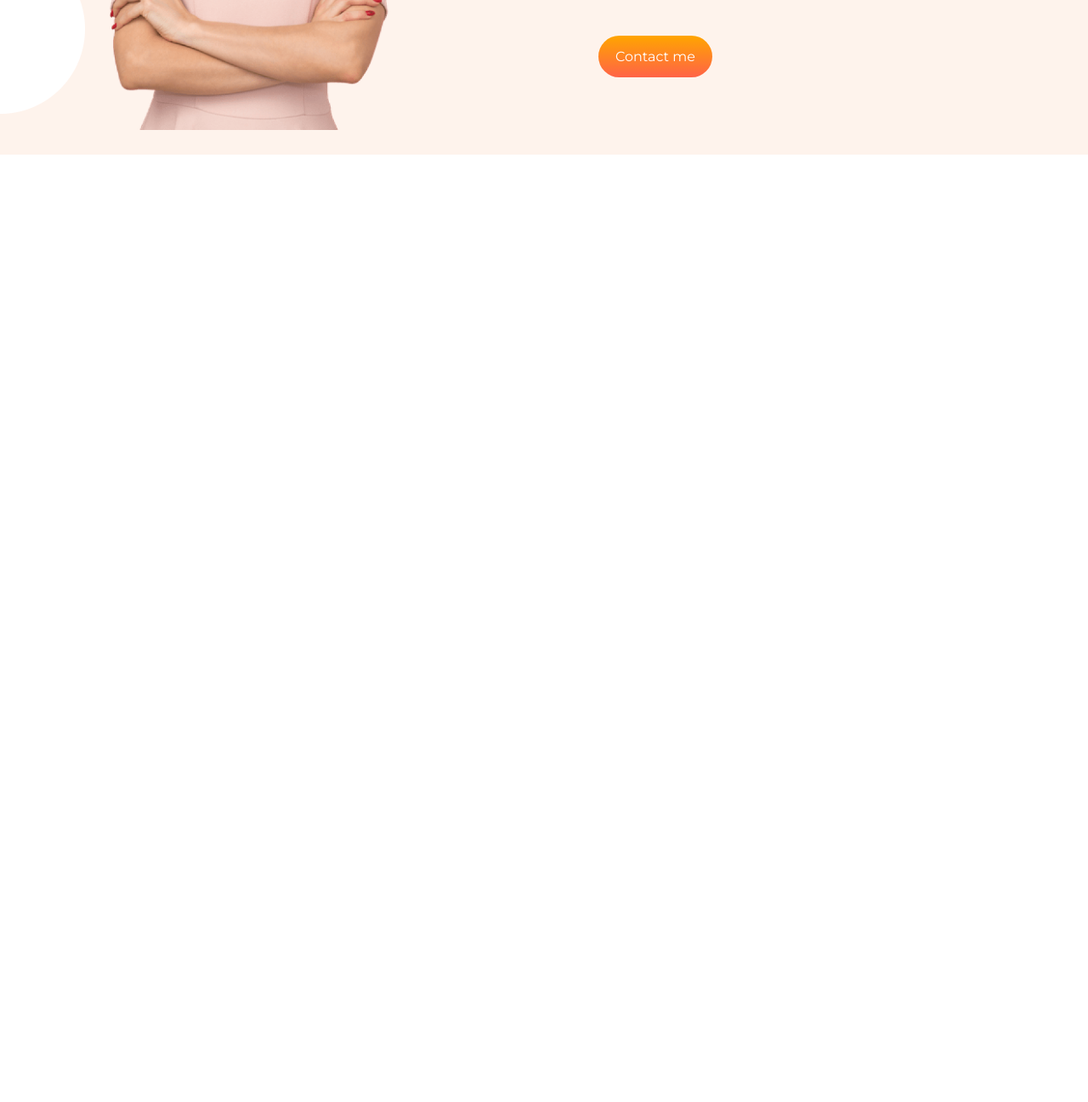
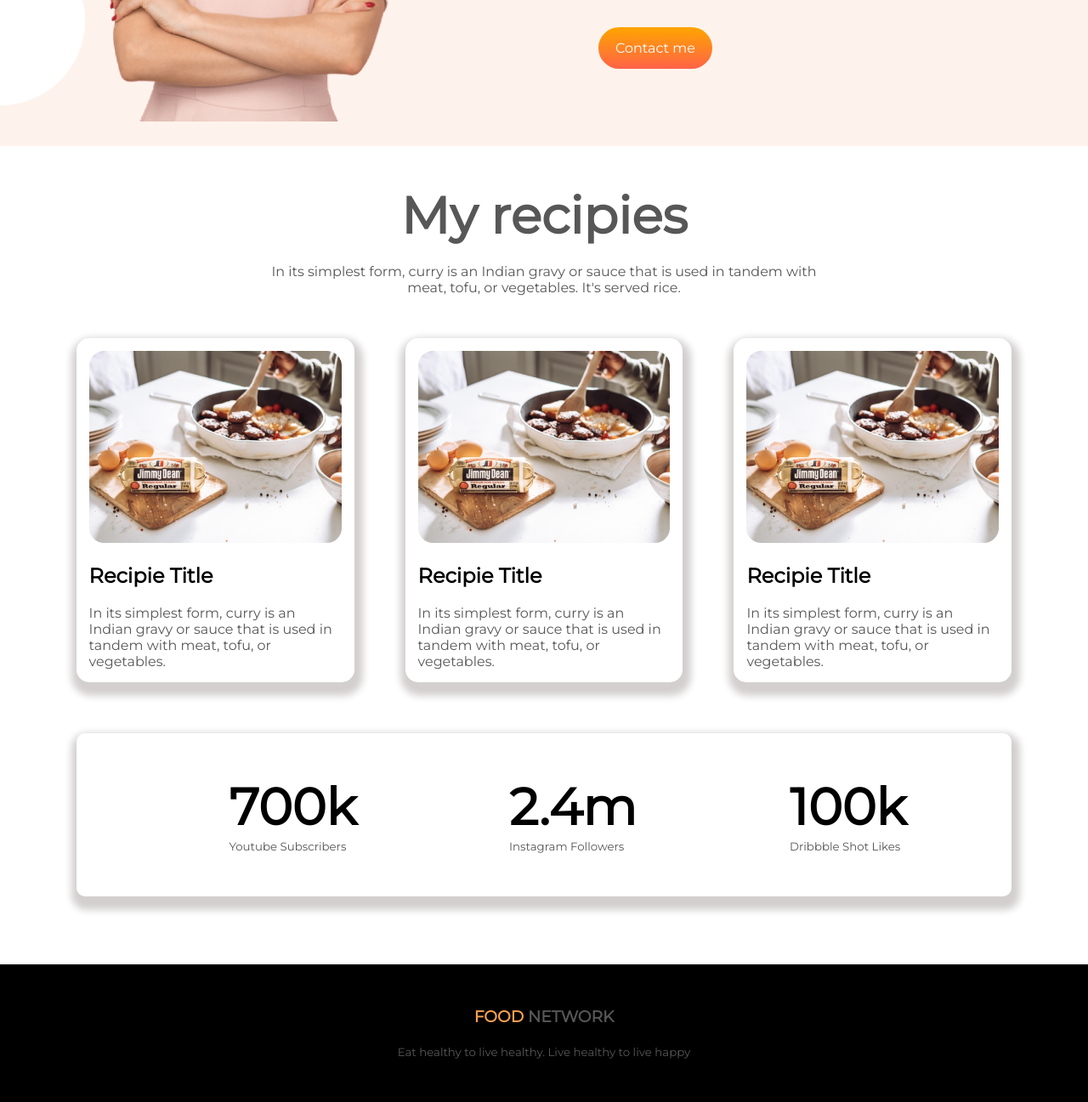
Before and after one commit to 98RAMISLU/assign1-web, a plain HTML site: page index.html in a window 1280 px wide. Shown: the part 1140-2437 px from the top of the page at 85% size. Before the commit the page ends 1377 px from the top, so only its background shows below. Drawn offline with Linux system fonts and the light colour scheme.

Commit message:
first launch

```diff
--- a/index.html
+++ b/index.html
@@ -47,5 +47,61 @@
         <a class="food-btn" href="#">Contact me</a>
       </div>
     </section>
+
+    <section class="recipies">
+      <div class="my-recipie">
+        <h1>My recipies</h1>
+        <p>
+          In its simplest form, curry is an Indian gravy or sauce that is used
+          in tandem with meat, tofu, or vegetables. It's served rice.
+        </p>
+      </div>
+      <div class="dishes">
+        <div class="recipe-item card">
+          <img src="img/food/Project Cover.jpg" alt="" />
+          <h2>Recipie Title</h2>
+          <p>
+            In its simplest form, curry is an Indian gravy or sauce that is used
+            in tandem with meat, tofu, or vegetables.
+          </p>
+        </div>
+        <div class="recipe-item card">
+          <img src="img/food/Project Cover.jpg" alt="" />
+          <h2>Recipie Title</h2>
+          <p>
+            In its simplest form, curry is an Indian gravy or sauce that is used
+            in tandem with meat, tofu, or vegetables.
+          </p>
+        </div>
+        <div class="recipe-item3 card">
+          <img src="img/food/Project Cover.jpg" alt="" />
+          <h2>Recipie Title</h2>
+          <p>
+            In its simplest form, curry is an Indian gravy or sauce that is used
+            in tandem with meat, tofu, or vegetables.
+          </p>
+        </div>
+      </div>
+    </section>
+    <section class="numbers">
+      <div class="num-card">
+        <div class="subs">
+          <h1>700k</h1>
+          <small>Youtube Subscribers</small>
+        </div>
+        <div class="subs">
+          <h1>2.4m</h1>
+          <small>Instagram Followers</small>
+        </div>
+        <div class="subs">
+          <h1>100k</h1>
+          <small>Dribbble Shot Likes</small>
+        </div>
+      </div>
+    </section>
+    <footer>
+      <h3><span>FOOD</span> NETWORK</h3>
+      <small>Eat healthy to live healthy. Live healthy to live happy</small>
+    </footer>
   </body>
 </html>
--- a/style.css
+++ b/style.css
@@ -17,7 +17,7 @@ body {
   margin-left: 5%;
   width: 50%;
   margin-top: 50px;
-  margin-bottom: 80px;
+  margin-bottom: 70px;
 }
 .top-m {
   margin-top: 110px;
@@ -57,3 +57,56 @@ span {
   width: 57%;
   margin-left: 65px;
 }
+.my-recipie {
+  text-align: center;
+  padding: 0px 300px;
+  margin-bottom: 50px;
+}
+.recipies p {
+  margin-top: 20px;
+}
+.dishes {
+  display: flex;
+  margin: 0% 7%;
+  margin-bottom: 60px;
+}
+.recipe-item {
+  margin-right: 60px;
+}
+.card {
+  padding: 15px;
+  box-shadow: 2px 8px 8px 8px hsl(0, 4%, 82%);
+  border-radius: 15px;
+}
+.card h2 {
+  color: #000;
+  margin-top: 20px;
+  font-weight: 900px;
+}
+.card img {
+  width: 100%;
+}
+
+.num-card {
+  display: flex;
+  box-shadow: 2px 8px 8px 8px hsl(0, 4%, 82%);
+  margin: 0% 7%;
+  border-radius: 10px;
+  padding: 50px 0px;
+}
+
+.subs {
+  margin-left: 180px;
+}
+.subs h1 {
+  color: #000;
+}
+footer {
+  text-align: center;
+  padding: 50px 100px;
+  background-color: #000;
+  margin-top: 80px;
+}
+footer h3 {
+  margin-bottom: 20px;
+}
```
